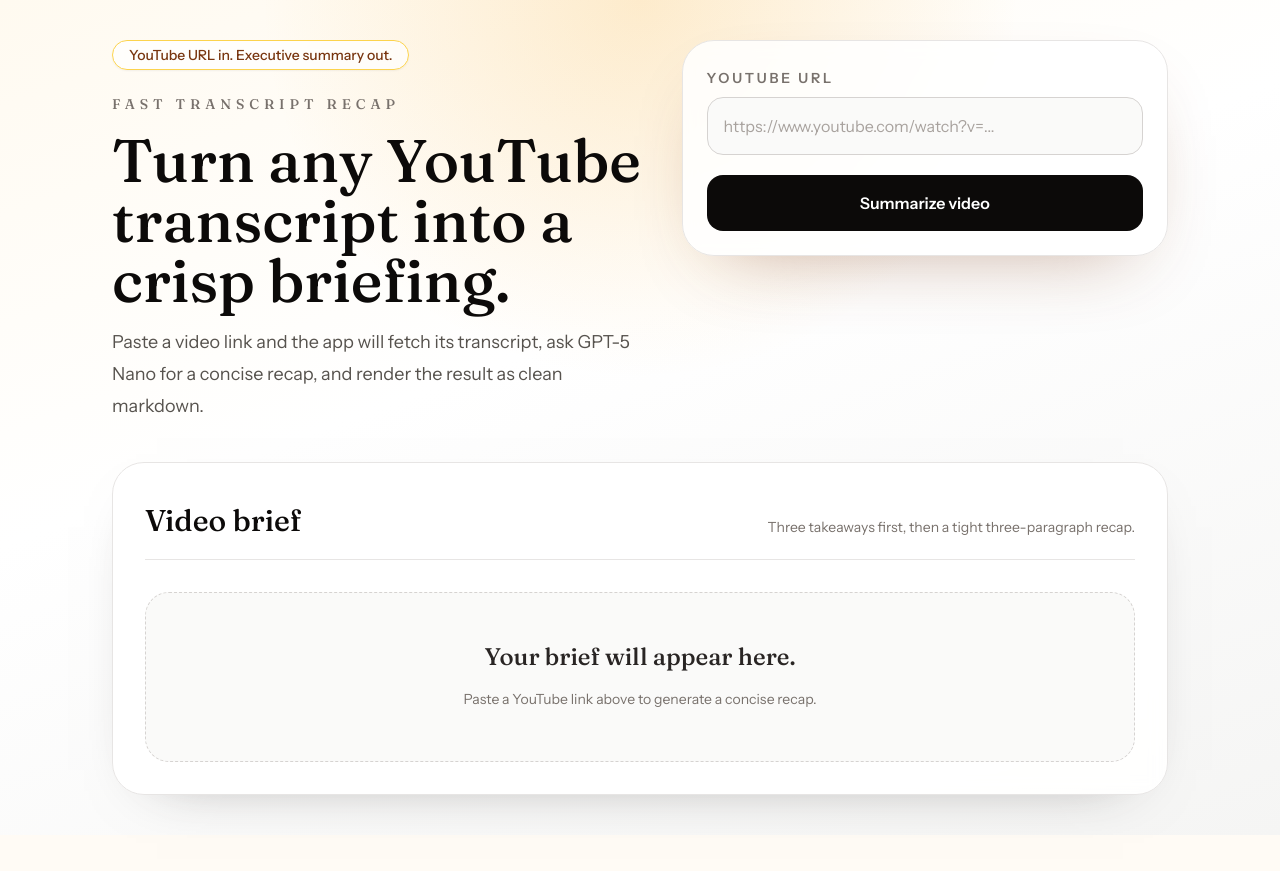
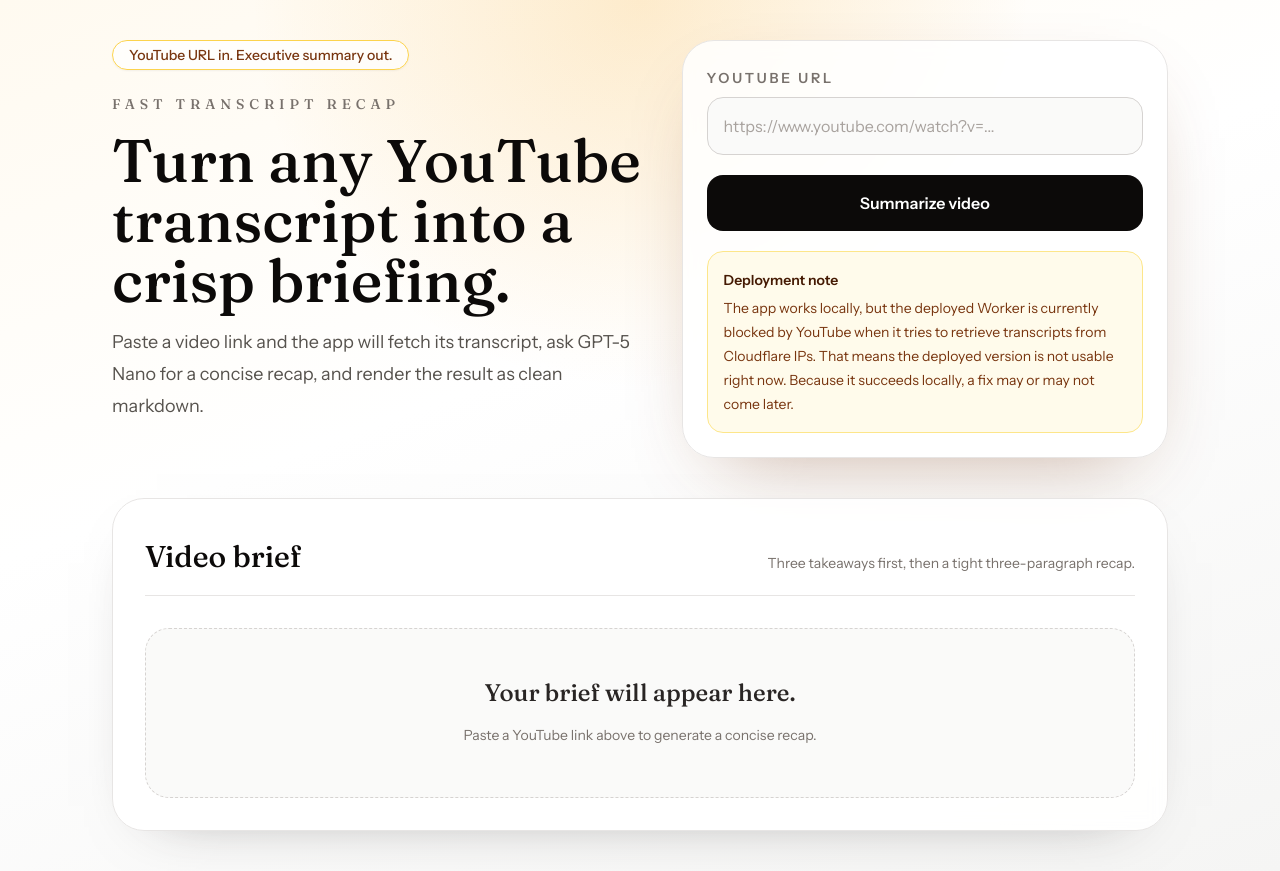
Before and after one commit to louispaulet/summarize_youtube_video, a React (Vite) app in the folder frontend/: page / in a window 1280 px wide. Before the commit the page ends 835 px from the top, so only its background shows below. Built offline with nearby package versions, Linux system fonts and the light colour scheme.

Commit message:
Document deployment transcript blocking

```diff
--- a/frontend/src/App.jsx
+++ b/frontend/src/App.jsx
@@ -313,6 +313,15 @@ function App() {
               >
                 {isSubmitting ? 'Summarizing video...' : 'Summarize video'}
               </button>
+              <div className="rounded-2xl border border-amber-200 bg-amber-50 px-4 py-4 text-sm leading-6 text-amber-900">
+                <p className="font-semibold text-amber-950">Deployment note</p>
+                <p className="mt-1">
+                  The app works locally, but the deployed Worker is currently blocked
+                  by YouTube when it tries to retrieve transcripts from Cloudflare IPs.
+                  That means the deployed version is not usable right now. Because it
+                  succeeds locally, a fix may or may not come later.
+                </p>
+              </div>
               <ErrorCard error={error} />
             </form>
           </div>
```
Also changed, not shown: 2 other files (tests, documents, lock files or other folders).
